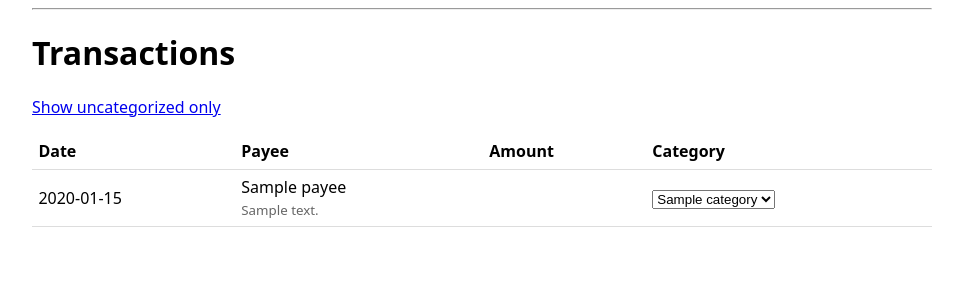
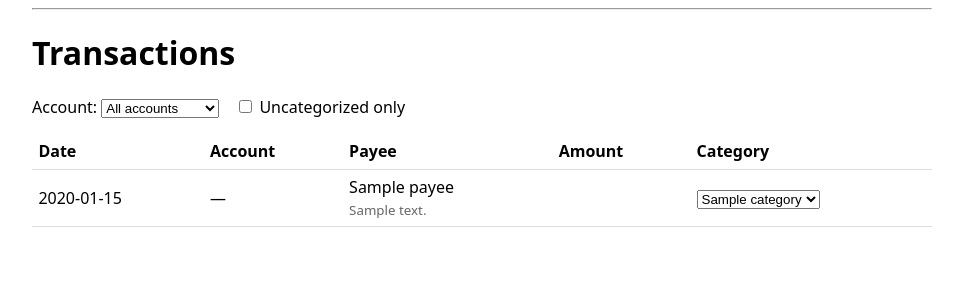
Before and after one commit to benkillski/budget-tracker, a FastAPI app: template app/templates/transactions.html in a window 1280 px wide. Shown: the part 54-354 px from the top of the page, without its empty margins (0-963 px from the left). Run offline with FastAPI, Linux system fonts and the light colour scheme; the template is opened without the code that fills it: most values are stand-ins (such as "Sample title", 1, 10 or a date in 2020); parts of the project's set-up code (start-up, migrations or seed data) failed here and were passed over.

Commit message:
feat: show account on transactions page and filter by account
Adds an Account column to /transactions and a dropdown that scopes the
list to one account. The uncategorized-only filter stacks with it.

Co-Authored-By: Claude Opus 4.7 <noreply@anthropic.com>

```diff
--- a/app/templates/partials/transaction_row.html
+++ b/app/templates/partials/transaction_row.html
@@ -1,5 +1,9 @@
 <tr id="txn-{{ transaction.id }}">
     <td>{{ transaction.posted_at.strftime("%Y-%m-%d") }}</td>
+    <td>
+        {% set account = accounts_by_id.get(transaction.account_id) if accounts_by_id else None %}
+        {{ account.name if account else "—" }}
+    </td>
     <td>
         {{ transaction.payee }}
         {% if transaction.description and transaction.description != transaction.payee %}
--- a/app/templates/transactions.html
+++ b/app/templates/transactions.html
@@ -1,15 +1,29 @@
 {% extends "base.html" %}
 {% block content %}
 <h1>Transactions</h1>
-<p>
-    {% if uncategorized_only %}
-        <a href="/transactions">Show all</a>
-    {% else %}
-        <a href="/transactions?uncategorized_only=true">Show uncategorized only</a>
-    {% endif %}
-</p>
+
+<form method="get" action="/transactions" style="display:flex;gap:1rem;align-items:center;margin:1rem 0;flex-wrap:wrap">
+    <label>
+        Account:
+        <select name="account_id" onchange="this.form.submit()">
+            <option value="">All accounts</option>
+            {% for account in accounts %}
+            <option value="{{ account.id }}" {% if selected_account_id == account.id %}selected{% endif %}>
+                {{ account.name }}
+            </option>
+            {% endfor %}
+        </select>
+    </label>
+    <label>
+        <input type="checkbox" name="uncategorized_only" value="true" {% if uncategorized_only %}checked{% endif %}
+               onchange="this.form.submit()">
+        Uncategorized only
+    </label>
+    <noscript><button type="submit">Apply</button></noscript>
+</form>
+
 <table>
-    <thead><tr><th>Date</th><th>Payee</th><th>Amount</th><th>Category</th></tr></thead>
+    <thead><tr><th>Date</th><th>Account</th><th>Payee</th><th>Amount</th><th>Category</th></tr></thead>
     <tbody>
     {% for transaction in transactions %}
         {% include "partials/transaction_row.html" %}
```
Also changed, not shown: app/routers/transactions.py (+19 -2 lines), tests/test_transactions_router.py (+36 -0 lines).
